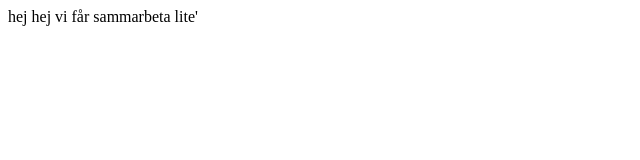
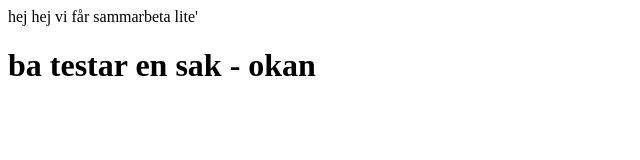
Before and after one commit to axAlbers/Group, a plain HTML site: page index.html in a window 1280 px wide. Shown: the whole page, without its empty margins (0-640 px from the left). Drawn offline with Linux system fonts and the light colour scheme.

Commit message:
added CommitTest.txt to the repo

```diff
--- a/index.html
+++ b/index.html
@@ -1,2 +1,4 @@
 hej hej
 vi får sammarbeta lite'
+
+<h1> ba testar en sak - okan <h1>
```
Also changed, not shown: CommitTest.txt (added).
